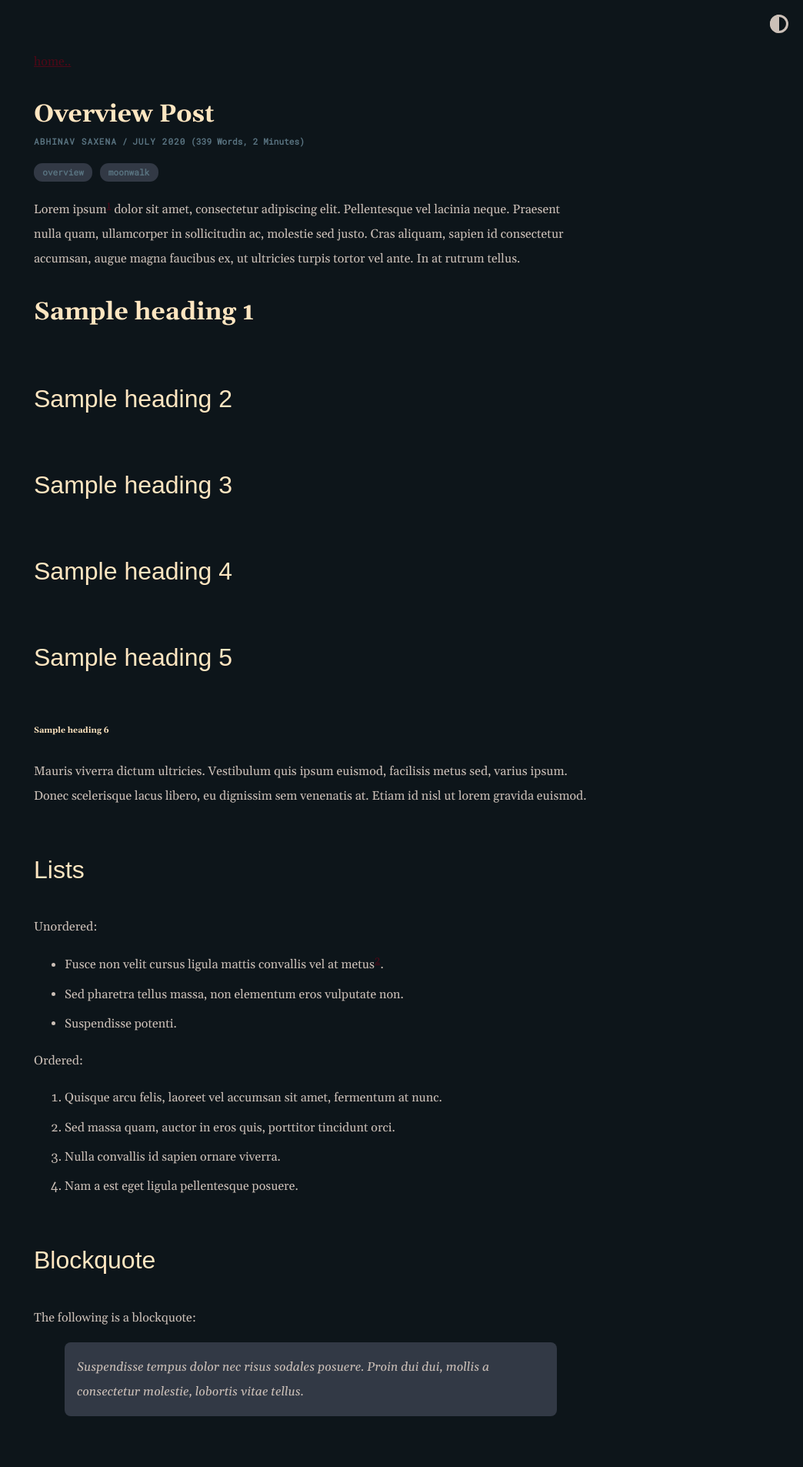
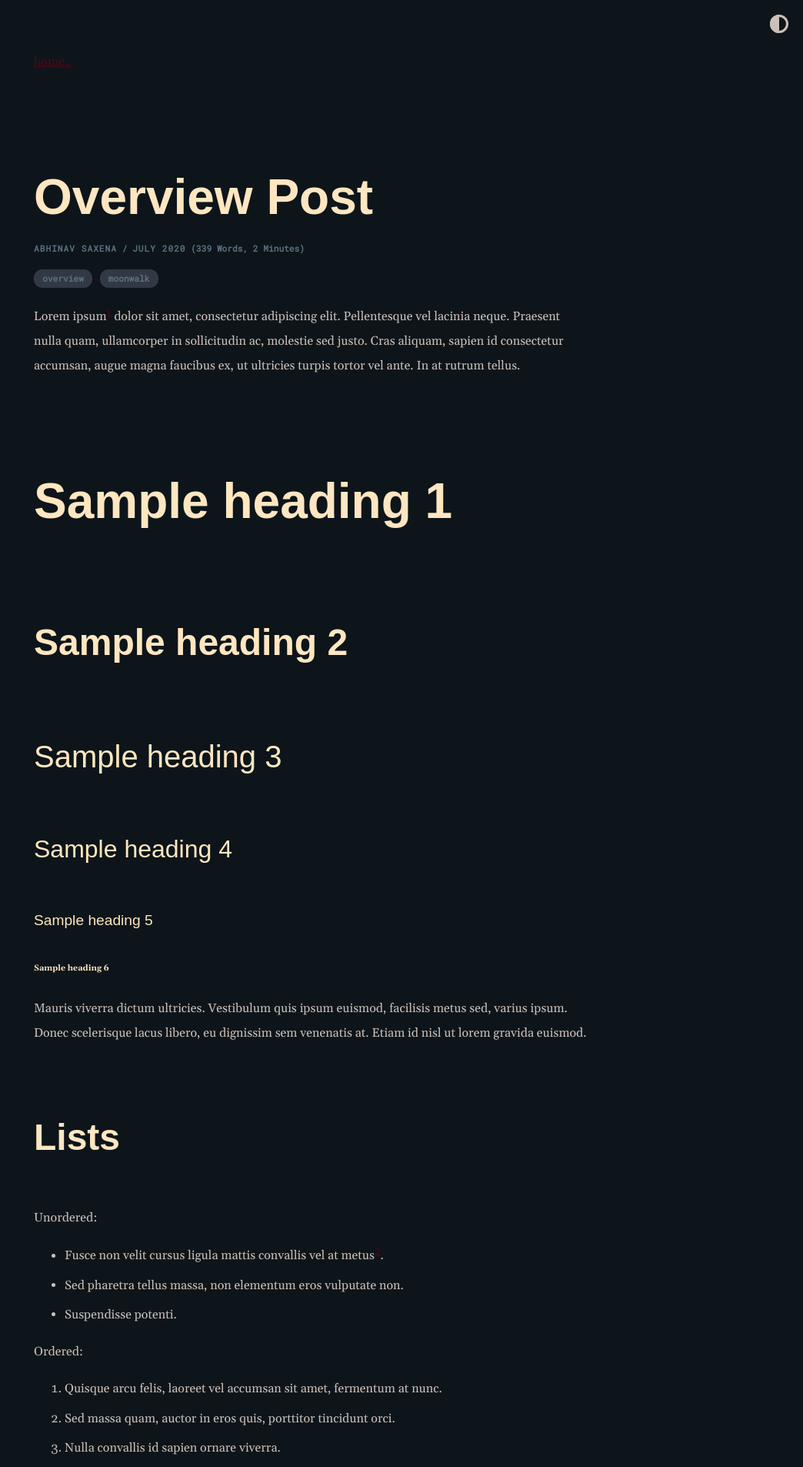
Before and after one commit to scherrer-txt/bts, a Jekyll site: the page built from _posts/2020-07-07-overview-post.md, in a window 1280 px wide. Shown: the top 1906 px of the page at 77% size, without its empty margins (236-1280 px from the left). Built offline with Jekyll 4.4.1, drawn with Linux system fonts in a browser that asks for light colours; some web fonts are replaced.

Commit message:
Update moonwalk.scss

```diff
--- a/_sass/moonwalk.scss
+++ b/_sass/moonwalk.scss
@@ -16,11 +16,38 @@ pre, code {
   font-size: 0.9rem;
 }
 
-h2, h3, h4, h5 {
+  h1 {
+  font-family: "pragmatica-extended", sans-serif;
+  font-size: 4.0rem;
+  font-weight: 700;
+  margin-top: 1.5em;
+}
+
+  h2 {
+  font-family: "pragmatica-extended", sans-serif;
+  font-size: 3.0rem;
+  font-weight: 700;
+  margin-top: 1.5em;
+}
+
+  h3 {
+  font-family: "pragmatica-extended", sans-serif;
+  font-size: 2.5rem;
+  font-weight: 500;
+  margin-top: 1.5em;
+}
+
+  h4 {
   font-family: "pragmatica-extended", sans-serif;
   font-size: 2.0rem;
+  font-weight: 500;
+  margin-top: 1.5em;
+}
+
+  h5 {
+  font-family: "pragmatica-extended", sans-serif;
+  font-size: 1.20rem;
   font-weight: 400;
-  font-style: normal;
   margin-top: 1.5em;
 }
 
```
